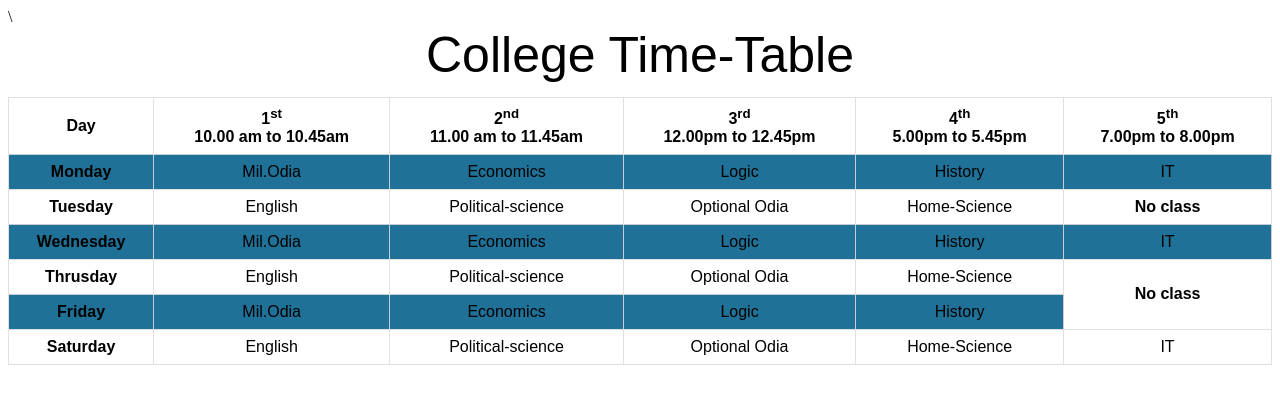
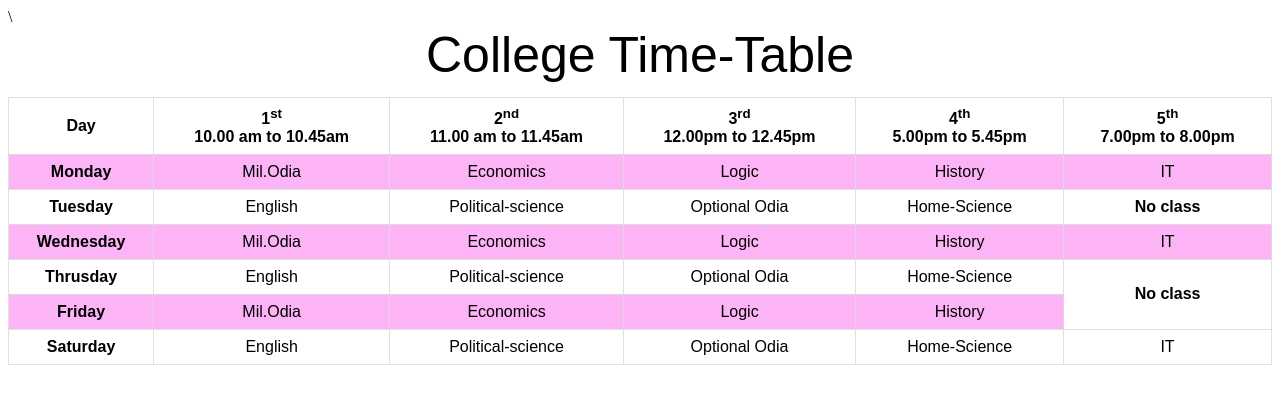
Before and after one commit to iprincekumarsingh/html_learn, a plain HTML site: page id..html in a window 1280 px wide. Drawn offline with Linux system fonts and the light colour scheme.

Commit message:
bugs fixed  & javascript file added

```diff
--- a/id..html
+++ b/id..html
@@ -22,7 +22,7 @@
             padding: 8px;
         }
          tr:nth-child(even){
-            background-color: rgb(31, 113, 151);
+            background-color: rgba(245, 22, 226, 0.322);
 
 
         }
```
Also changed, not shown: custom.js (added).
